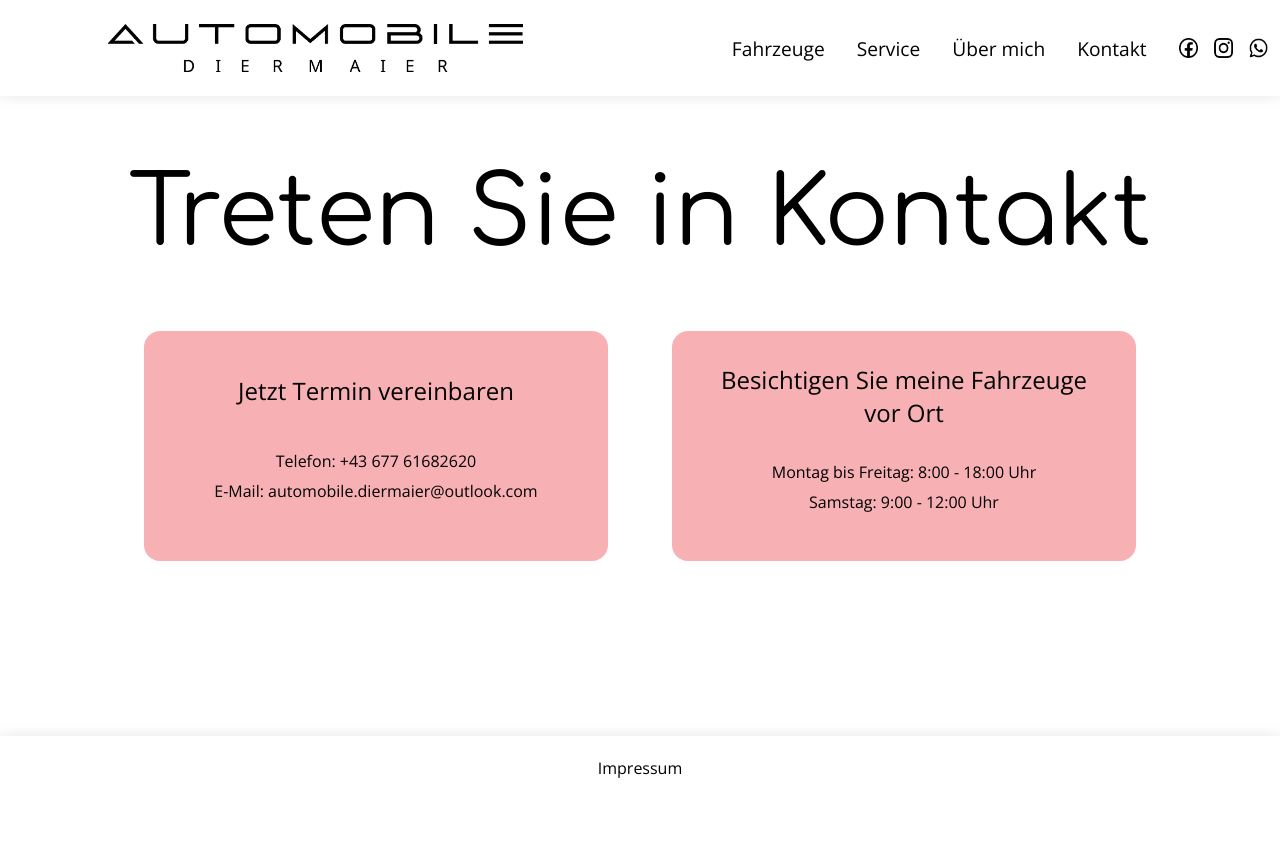
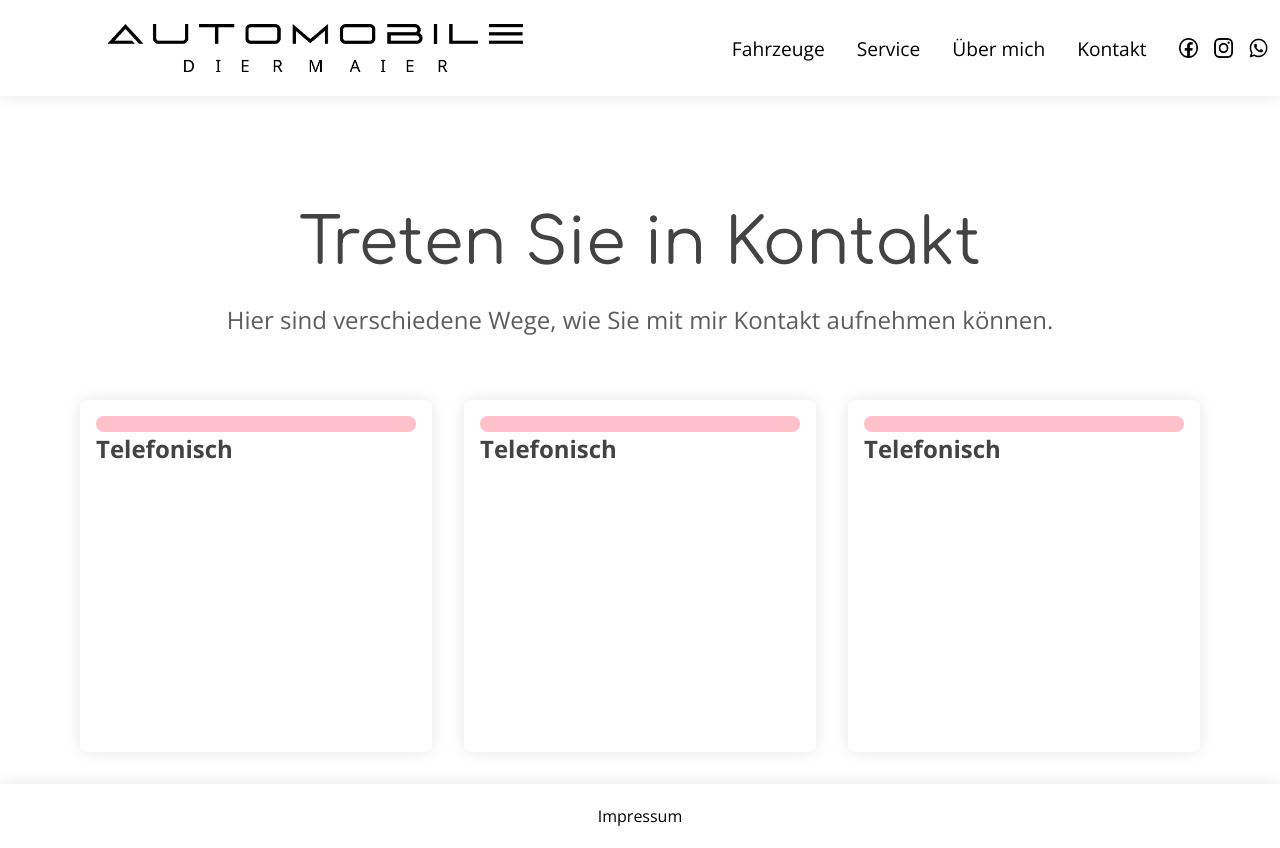
Before and after one commit to s2010458005/automobile-diermaier, an Angular app: page /kontakt in a window 1280 px wide. Before the commit the page ends 800 px from the top, so only its background shows below. Built offline with nearby package versions, Linux system fonts and the light colour scheme.

Commit message:
second draft contact view

```diff
--- a/src/app/components/contact/contact.component.html
+++ b/src/app/components/contact/contact.component.html
@@ -1,7 +1,7 @@
-<div class="contact">
+<!-- <div class="contact">
   <div class="contact-heading">
-    <!-- <img src="assets/images/background.png" alt="Bild" class="header__image" /> -->
-    <!-- <div class="header__background"></div> -->
+     <img src="assets/images/background.png" alt="Bild" class="header__image" /> -->
+<!-- <div class="header__background"></div>
     <div class="header__title">Treten Sie in Kontakt</div>
   </div>
   <div class="contact-container">
@@ -22,4 +22,23 @@
       </div>
     </div>
   </div>
+</div> -->
+
+<div class="main-container contact">
+  <div class="contact__heading">Treten Sie in Kontakt</div>
+  <div class="contact__subheading">
+    Hier sind verschiedene Wege, wie Sie mit mir Kontakt aufnehmen können.
+  </div>
+
+  <div class="contact-boxes">
+    <div class="contact-boxes__box">
+      <b class="contact-boxes__heading">Telefonisch</b>
+    </div>
+    <div class="contact-boxes__box">
+      <b class="contact-boxes__heading">Telefonisch</b>
+    </div>
+    <div class="contact-boxes__box">
+      <b class="contact-boxes__heading">Telefonisch</b>
+    </div>
+  </div>
 </div>
--- a/src/app/components/contact/contact.component.scss
+++ b/src/app/components/contact/contact.component.scss
@@ -109,3 +109,78 @@
     background-color: rgba(193, 23, 37, 0.5);
   }
 }
+
+.contact {
+  @media screen and (max-width: 700px) {
+    margin: 1rem;
+  }
+
+  &__heading {
+    font-family: $heading-font;
+    font-size: clamp(1rem, 7vw, 4rem);
+    width: max-content;
+    color: grayscale($color: #434343);
+    padding: 2rem 2rem 1rem;
+  }
+
+  &__subheading {
+    font-size: clamp(1rem, 4vw, 1.5rem);
+    color: grayscale($color: #5d5d5d);
+    padding: 0.5rem 1rem 4rem;
+    text-align: center;
+
+    @media screen and (max-width: 700px) {
+      padding-bottom: 2rem;
+    }
+  }
+}
+
+.contact-boxes {
+  display: flex;
+  gap: 2rem;
+  justify-content: center;
+
+  @media screen and (max-width: 1100px) {
+    flex-direction: column;
+    align-items: center;
+  }
+
+  &__box {
+    box-shadow: 0 0 15px 0 rgba(0, 0, 0, 0.1);
+    height: 15rem;
+    border-radius: 0.5rem;
+    padding: 1rem;
+
+    @media screen and (max-width: 600px) {
+      width: 100vw;
+    }
+
+    @media screen and (min-width: 600px) and (max-width: 1100px) {
+      width: 70vw;
+    }
+
+    @media screen and (width > 1100px) {
+      width: 25vw;
+      height: 20rem;
+    }
+
+    &::before {
+      content: ' ';
+      display: flex;
+      border-radius: 0.5rem;
+      background-color: pink;
+      height: 1rem;
+      width: 100%;
+    }
+
+    &:hover {
+      scale: 1.1;
+    }
+  }
+
+  &__heading {
+    font-size: clamp(1rem, 5vw, 1.5rem);
+    color: grayscale($color: #434343);
+    margin-top: 1rem;
+  }
+}
--- a/src/app/components/desktop-menu/desktop-menu.component.html
+++ b/src/app/components/desktop-menu/desktop-menu.component.html
@@ -23,7 +23,7 @@
     <a routerLink="/service" class="menu-list__entry">Service</a>
     <a routerLink="/über-mich" class="menu-list__entry">Über mich</a>
     <a routerLink="/kontakt" class="menu-list__entry">Kontakt</a>
-    <div class="menu-list-icons menu-list__entry">
+    <div class="menu-list-icons">
       <a
         href="https://www.facebook.com/profile.php?id=100091931566664"
         target="_blank"
--- a/src/app/components/desktop-menu/desktop-menu.component.scss
+++ b/src/app/components/desktop-menu/desktop-menu.component.scss
@@ -65,6 +65,8 @@
 .menu-list-icons {
   display: flex;
   gap: 1rem;
+  padding: 0.5rem 1rem;
+  transition: transform 0.2s ease;
 
   &__icon {
     height: 1.2rem;
--- a/src/app/components/header/header.component.ts
+++ b/src/app/components/header/header.component.ts
@@ -19,7 +19,7 @@ export class HeaderComponent {
   }
 
   updateViewportWidth(width: number) {
-    this.showLargeLogo = width >= 1100;
+    this.showLargeLogo = width >= 1200;
     this.showDesktopMenu = width >= 800;
   }
 }
--- a/src/styles.scss
+++ b/src/styles.scss
@@ -18,3 +18,10 @@ body {
 .prevent-scroll {
   overflow: hidden;
 }
+
+.main-container {
+  display: flex;
+  flex-direction: column;
+  align-items: center;
+  margin: 5rem 3rem 2rem;
+}
```
